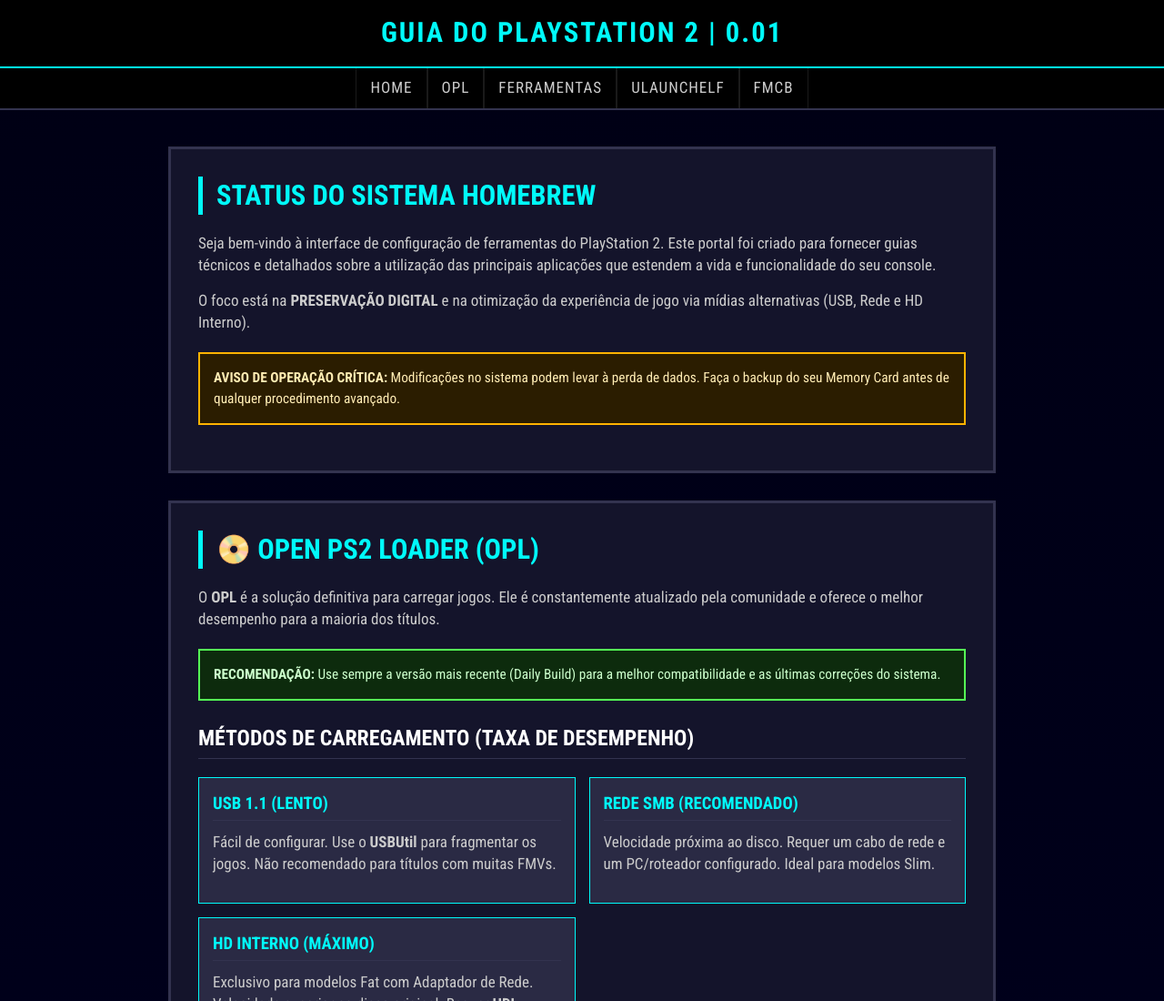
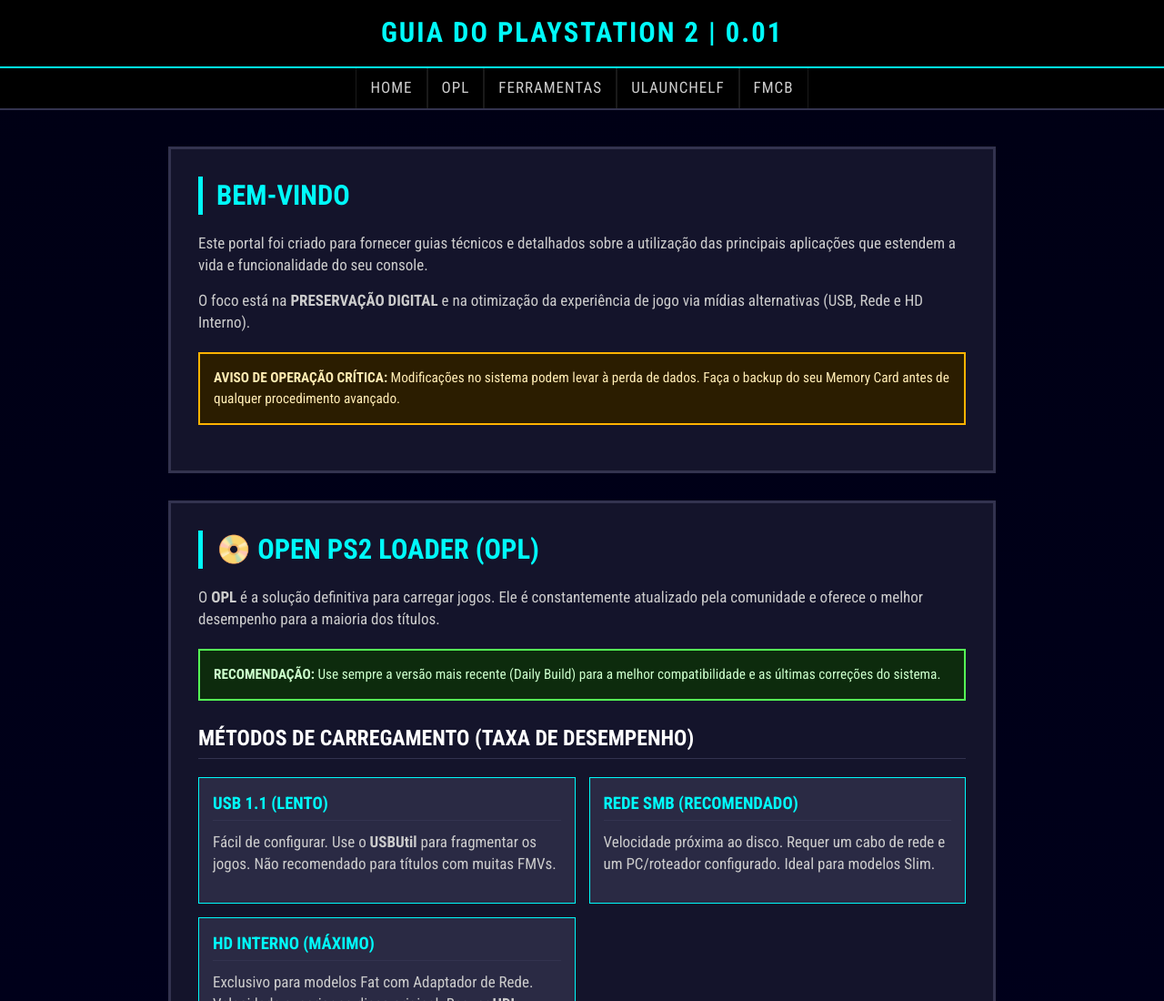
Before and after one commit to mateusgoncalves-rj/guiadoplaystation2, a plain HTML site: page index.html in a window 1280 px wide. Shown: the top 1100 px of the page at 91% size. Drawn offline with Linux system fonts and the light colour scheme.

Commit message:
Add files via upload

```diff
--- a/index.html
+++ b/index.html
@@ -352,8 +352,8 @@
     <main id="content-area">
 
         <section id="home" class="content-section">
-            <h2>STATUS DO SISTEMA HOMEBREW</h2>
-            <p>Seja bem-vindo à interface de configuração de ferramentas do PlayStation 2. Este portal foi criado para fornecer guias técnicos e detalhados sobre a utilização das principais aplicações que estendem a vida e funcionalidade do seu console.</p>
+            <h2>Bem-vindo</h2>
+            <p>Este portal foi criado para fornecer guias técnicos e detalhados sobre a utilização das principais aplicações que estendem a vida e funcionalidade do seu console.</p>
             <p>O foco está na <strong>PRESERVAÇÃO DIGITAL</strong> e na otimização da experiência de jogo via mídias alternativas (USB, Rede e HD Interno).</p>
 
             <div class="info-box warning">
```
